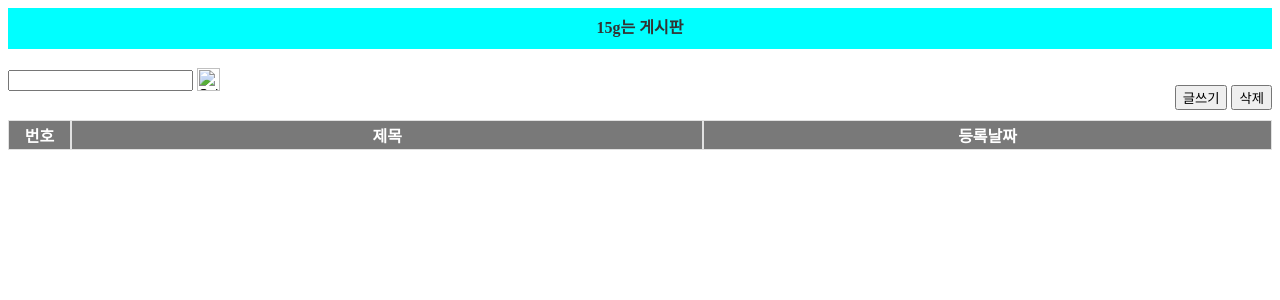
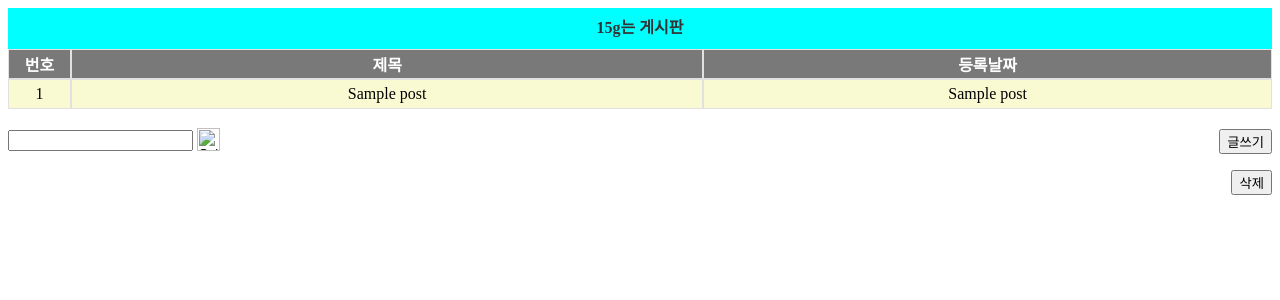
Before and after one commit to JKH47/15G_Project, a Flask app: template templates/index.html in a window 1280 px wide. Shown: the top 300 px of the page. Run offline with Flask 3, Linux system fonts and the light colour scheme; the template is opened without the code that fills it: most values are stand-ins (such as "Sample title", 1, 10 or a date in 2020); lists and menus that the app fills with data are empty.

Commit message:
게시글 홈에서 보이게 수정

```diff
--- a/app.py
+++ b/app.py
@@ -20,7 +20,12 @@ def create_table():
 
 @app.route('/')
 def index():
-    return render_template('index.html')
+    conn = sqlite3.connect(DATABASE)
+    cur = conn.cursor()
+    cur.execute("SELECT id, title, content FROM posts")
+    posts = cur.fetchall()
+    conn.close()
+    return render_template('index.html', posts = posts)
 
 @app.route('/create/', methods=['GET', 'POST'])
 def create():
--- a/templates/index.html
+++ b/templates/index.html
@@ -36,13 +36,20 @@
         <col width="5%" />
         <col width="50%" />
     </colgroup>
+    <div class="title_box cool">15g는 게시판</div>
     <tr>
         <th>번호</th>
         <th>제목</th>
         <th>등록날짜</th>
     </tr>
-
-    <div class="title_box cool">15g는 게시판</div>
+    {% for post in posts %}
+    <tr>
+        <td>{{ post[0] }}</td>
+        <td>{{ post[1] }}</td>
+        <td>{{ post[2] }}</td>
+    </tr>
+    {% endfor %}
+</table>
 <div style="text-align: right; padding: 20px 0 10px 0;">
     <form name="notice_search_form" action="" method="POST" style="display: inline;">
         <span style="float:left; position: relative; bottom: 7px;">
```
Also changed, not shown: database.db.
